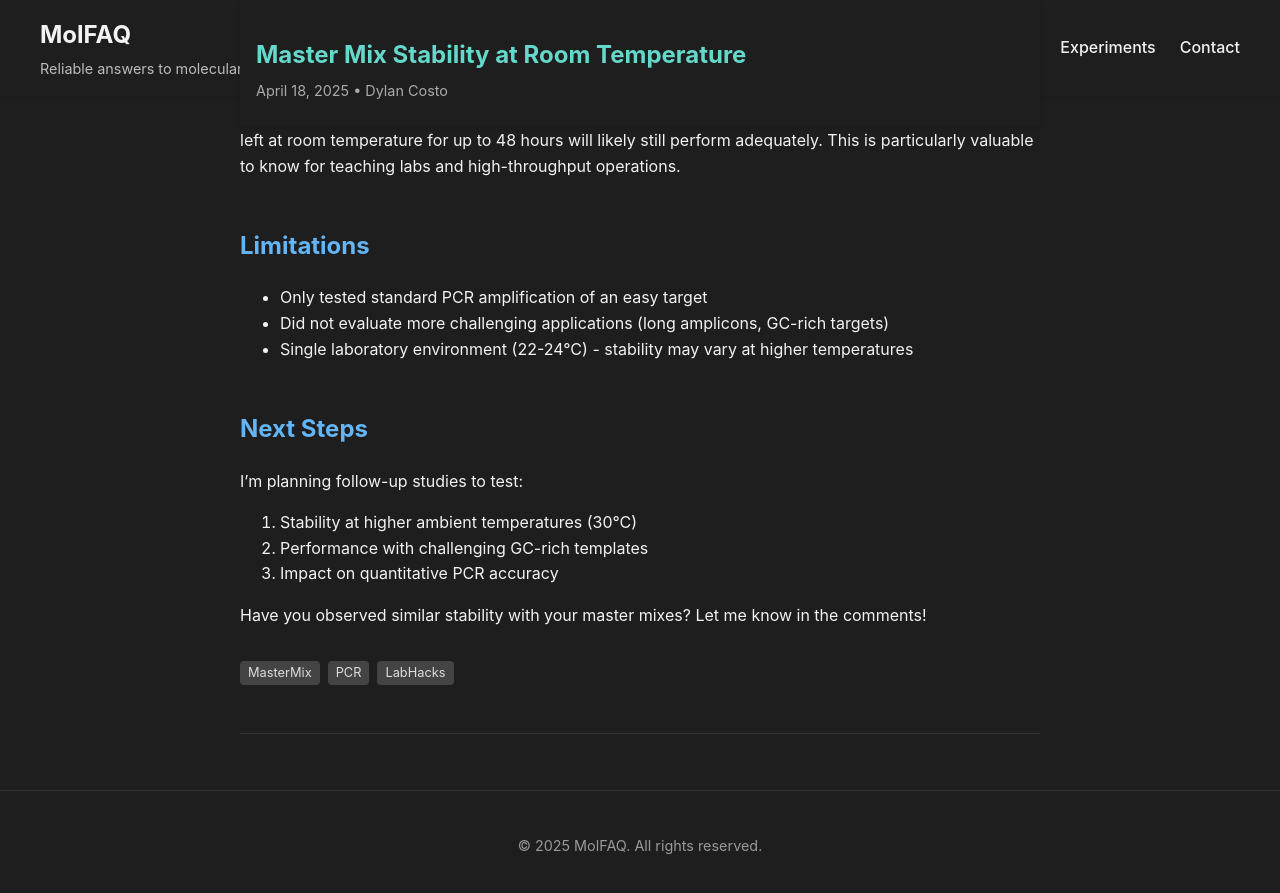
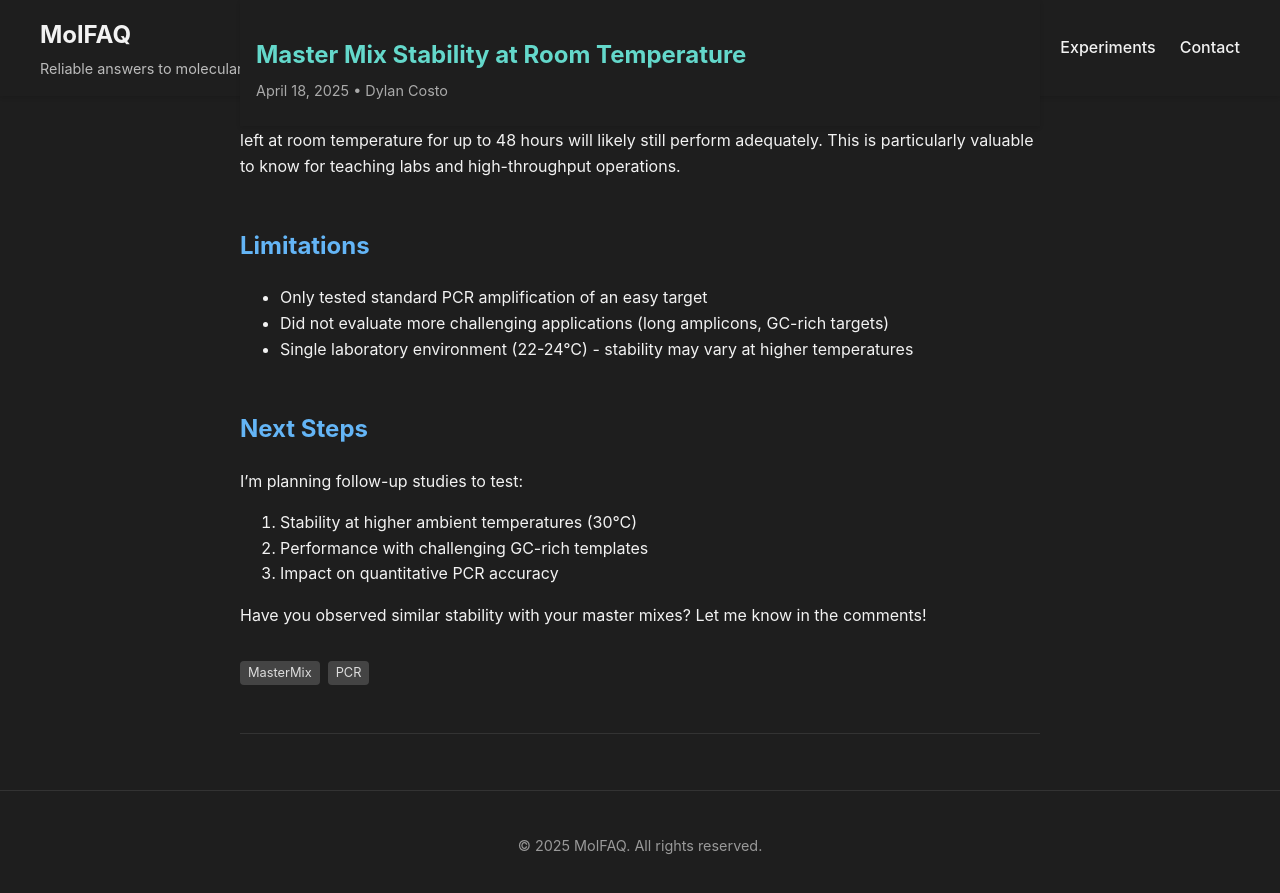
Before and after one commit to DylanCosto/DylanCosto.github.io, a Jekyll site: the page built from _posts/2025-04-18-master-mix-stability.md, in a window 1280 px wide and 900 px high, scrolled down 1588 px. Shown: the top 893 px of the window. Built offline with Jekyll 4.4.1, drawn with Linux system fonts in a browser that asks for light colours.

Commit message:
Delete misplaced .md

```diff
--- a/_config.yml
+++ b/_config.yml
@@ -1,7 +1,7 @@
 # _config.yml
 
 title: "MolFAQ"
-description: "Reliable answers to molecular biology’s most frequently asked questions.."
+description: "Reliable answers to molecular biology’s most frequently asked questions"
 url: "https://dylancosto.github.io" # Add your actual domain
 baseurl: ""
 logo: "/assets/images/logo.png" # Add a logo file later
--- a/_posts/2025-04-18-master-mix-stability.md
+++ b/_posts/2025-04-18-master-mix-stability.md
@@ -2,7 +2,7 @@
 title: "Master Mix Stability at Room Temperature"
 layout: post
 date: 2025-04-18
-tags: [MasterMix, PCR, LabHacks]
+tags: [MasterMix, PCR]
 author: Dylan Costo
 description: "Real-world testing of PCR master mix stability at room temperature beyond vendor specifications"
 ---
```
Also changed, not shown: 2025-04-18-master-mix-stability.md (deleted, +0 -10 lines).
